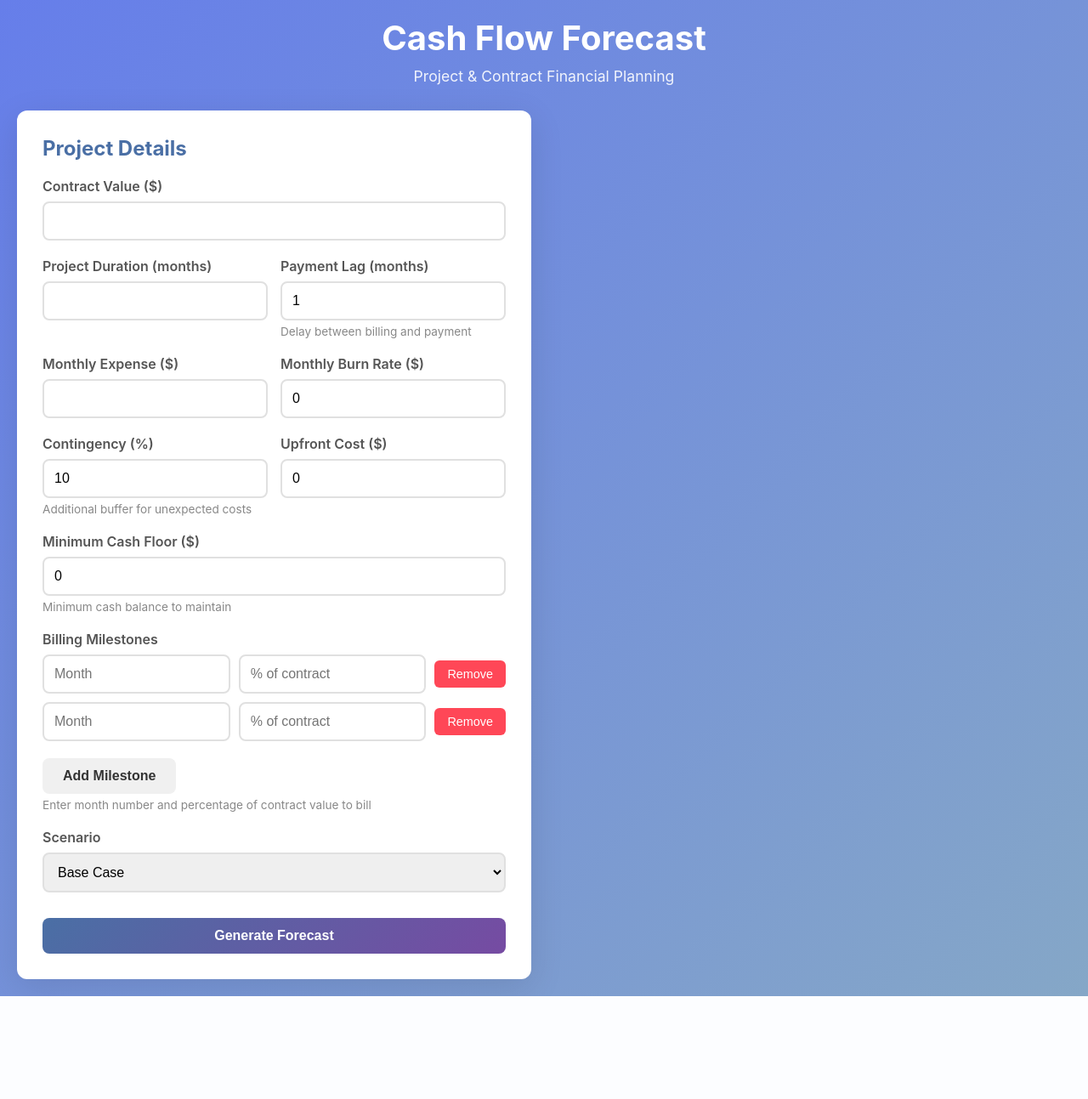
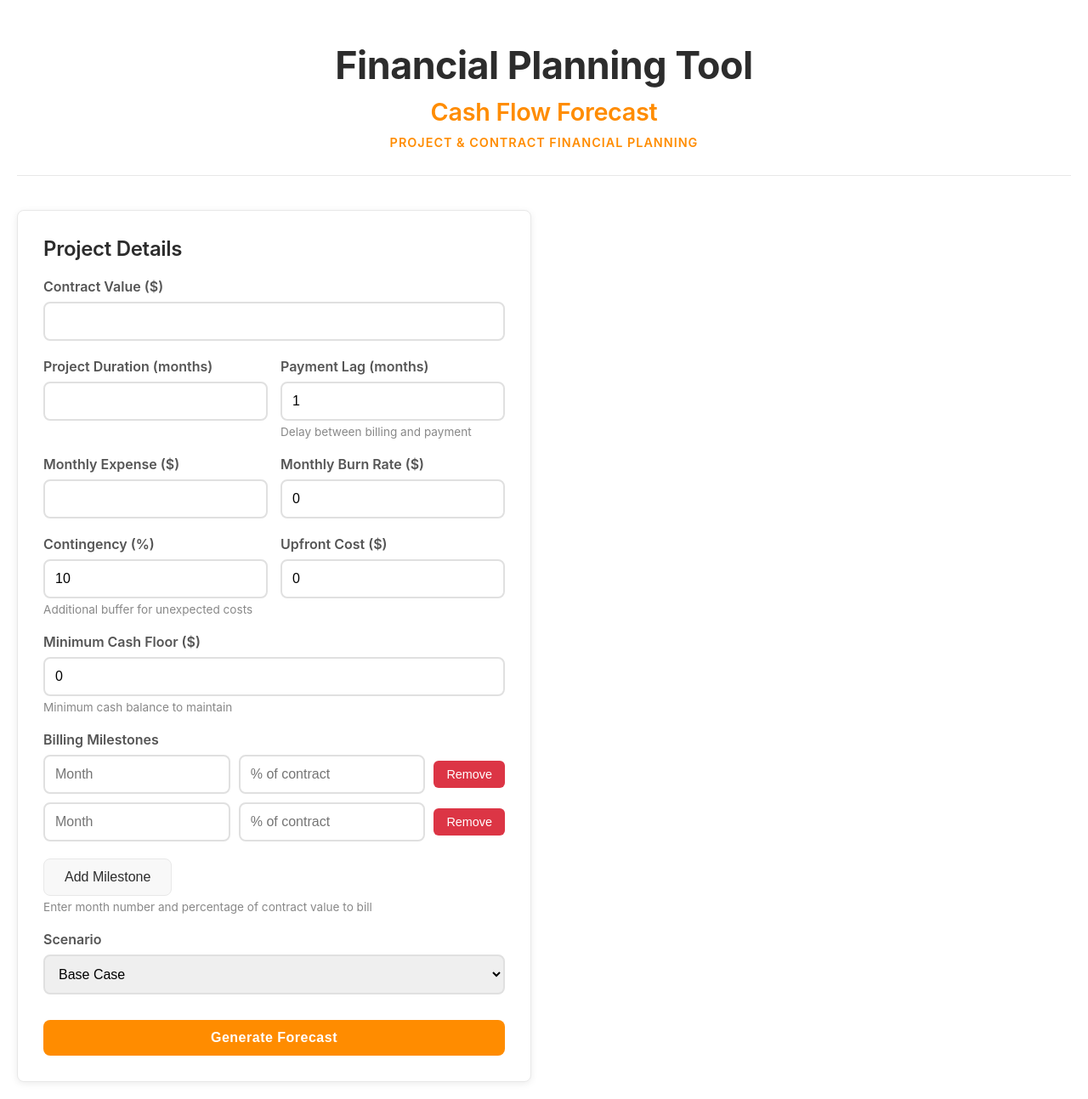
Before and after one commit to samrad29/project-forecast-micro-app, a Flask app: page / in a window 1280 px wide. Shown: the whole page at 85% size. Before the commit the page ends 1172 px from the top, so only its background shows below. Run offline with Flask 3, Linux system fonts and the light colour scheme.

Commit message:
changing styling and color scheme to match sunbear industries

```diff
--- a/static/script.js
+++ b/static/script.js
@@ -214,10 +214,11 @@ function createChart(forecastData) {
                 {
                     label: 'Cash In',
                     data: cashIn,
-                    borderColor: '#2ecc71',
-                    backgroundColor: 'rgba(46, 204, 113, 0.1)',
+                    borderColor: '#4caf50',
+                    backgroundColor: 'rgba(76, 175, 80, 0.1)',
                     tension: 0.4,
-                    fill: false
+                    fill: false,
+                    borderWidth: 2
                 },
                 {
                     label: 'Cash Out',
@@ -225,16 +226,18 @@ function createChart(forecastData) {
                     borderColor: '#e74c3c',
                     backgroundColor: 'rgba(231, 76, 60, 0.1)',
                     tension: 0.4,
-                    fill: false
+                    fill: false,
+                    borderWidth: 2
                 },
                 {
                     label: 'Cumulative Cash',
                     data: cumulative,
-                    borderColor: '#667eea',
-                    backgroundColor: 'rgba(102, 126, 234, 0.1)',
+                    borderColor: '#ff8c00',
+                    backgroundColor: 'rgba(255, 140, 0, 0.15)',
                     tension: 0.4,
                     fill: true,
-                    yAxisID: 'y1'
+                    yAxisID: 'y1',
+                    borderWidth: 2
                 }
             ]
         },
--- a/static/style.css
+++ b/static/style.css
@@ -6,10 +6,10 @@
 
 body {
     font-family: -apple-system, BlinkMacSystemFont, 'Segoe UI', Roboto, 'Helvetica Neue', Arial, sans-serif;
-    background: linear-gradient(135deg, #667eea 0%, #85a7c7 100%);
+    background: #ffffff;
     min-height: 100vh;
     padding: 20px;
-    color: #333;
+    color: #2c2c2c;
 }
 
 .container {
@@ -19,19 +19,36 @@ body {
 
 header {
     text-align: center;
-    color: white;
-    margin-bottom: 30px;
+    color: #2c2c2c;
+    margin-bottom: 40px;
+    padding: 30px 0;
+    border-bottom: 1px solid #e8e8e8;
 }
 
 header h1 {
-    font-size: 2.5rem;
+    font-size: 2.8rem;
     font-weight: 700;
+    margin-bottom: 8px;
+    color: #2c2c2c;
+    letter-spacing: -0.5px;
+}
+
+header h2 {
+    font-size: 1.8rem;
+    font-weight: 600;
+    margin-top: 10px;
     margin-bottom: 10px;
+    color: #ff8c00;
+    letter-spacing: -0.3px;
 }
 
 .subtitle {
-    font-size: 1.1rem;
-    opacity: 0.9;
+    font-size: 0.9rem;
+    color: #ff8c00;
+    font-weight: 600;
+    text-transform: uppercase;
+    letter-spacing: 1px;
+    margin-top: 5px;
 }
 
 .main-content {
@@ -50,21 +67,26 @@ header h1 {
 .form-section,
 .results-section {
     background: white;
-    border-radius: 12px;
+    border-radius: 8px;
     padding: 30px;
-    box-shadow: 0 10px 40px rgba(0, 0, 0, 0.1);
+    box-shadow: 0 2px 8px rgba(0, 0, 0, 0.08);
+    border: 1px solid #e8e8e8;
 }
 
 h2 {
-    color: #4a6fa5;
+    color: #2c2c2c;
     margin-bottom: 20px;
     font-size: 1.5rem;
+    font-weight: 600;
+    letter-spacing: -0.3px;
 }
 
 h3 {
-    color: #4a6fa5;
+    color: #2c2c2c;
     margin-bottom: 15px;
     font-size: 1.2rem;
+    font-weight: 600;
+    letter-spacing: -0.2px;
 }
 
 .form-group {
@@ -99,7 +121,8 @@ input[type="number"]:focus,
 input[type="text"]:focus,
 select:focus {
     outline: none;
-    border-color: #4a6fa5;
+    border-color: #ff8c00;
+    box-shadow: 0 0 0 3px rgba(255, 140, 0, 0.1);
 }
 
 small {
@@ -127,17 +150,18 @@ small {
 
 .remove-milestone {
     padding: 8px 15px;
-    background: #ff4757;
+    background: #dc3545;
     color: white;
     border: none;
     border-radius: 6px;
     cursor: pointer;
     font-size: 0.9rem;
     transition: background 0.3s;
+    font-weight: 500;
 }
 
 .remove-milestone:hover {
-    background: #ff3838;
+    background: #c82333;
 }
 
 .btn-primary,
@@ -152,25 +176,31 @@ small {
 }
 
 .btn-primary {
-    background: linear-gradient(135deg, #4a6fa5 0%, #764ba2 100%);
+    background: #ff8c00;
     color: white;
     width: 100%;
     margin-top: 10px;
+    font-weight: 600;
+    letter-spacing: 0.5px;
 }
 
 .btn-primary:hover {
     transform: translateY(-2px);
-    box-shadow: 0 5px 15px rgba(102, 126, 234, 0.4);
+    box-shadow: 0 5px 15px rgba(255, 140, 0, 0.4);
+    background: #ff7700;
 }
 
 .btn-secondary {
-    background: #f0f0f0;
-    color: #333;
+    background: #f8f8f8;
+    color: #2c2c2c;
     margin-top: 10px;
+    border: 1px solid #e8e8e8;
+    font-weight: 500;
 }
 
 .btn-secondary:hover {
-    background: #e0e0e0;
+    background: #e8e8e8;
+    border-color: #d0d0d0;
 }
 
 .summary-cards {
@@ -181,11 +211,13 @@ small {
 }
 
 .card {
-    background: linear-gradient(135deg, #667eea 0%, #764ba2 100%);
+    background: #2c2c2c;
     color: white;
     padding: 20px;
     border-radius: 10px;
     text-align: center;
+    box-shadow: 0 4px 6px rgba(0, 0, 0, 0.1);
+    border-top: 3px solid #ff8c00;
 }
 
 .card-label {
@@ -200,7 +232,8 @@ small {
 }
 
 .verdict-go {
-    color: #2ecc71;
+    color: #4caf50;
+    font-weight: 700;
 }
 
 .verdict-restructure {
@@ -228,7 +261,7 @@ table {
 }
 
 thead {
-    background: #667eea;
+    background: #2c2c2c;
     color: white;
 }
 
@@ -251,7 +284,7 @@ tbody tr:last-child td {
 }
 
 .positive {
-    color: #2ecc71;
+    color: #2e7d32;
     font-weight: 600;
 }
 
@@ -263,7 +296,7 @@ tbody tr:last-child td {
 .loading {
     text-align: center;
     padding: 20px;
-    color: #667eea;
+    color: #ff8c00;
 }
 
 .error {
--- a/templates/index.html
+++ b/templates/index.html
@@ -3,13 +3,14 @@
 <head>
     <meta charset="UTF-8">
     <meta name="viewport" content="width=device-width, initial-scale=1.0">
-    <title>Cash Flow Forecast - Pro Forma</title>
+    <title>Cash Flow Forecast</title>
     <link rel="stylesheet" href="{{ url_for('static', filename='style.css') }}">
 </head>
 <body>
     <div class="container">
         <header>
-            <h1>Cash Flow Forecast</h1>
+            <h1>Financial Planning Tool</h1>
+            <h2>Cash Flow Forecast</h2>
             <p class="subtitle">Project & Contract Financial Planning</p>
         </header>
 
```
